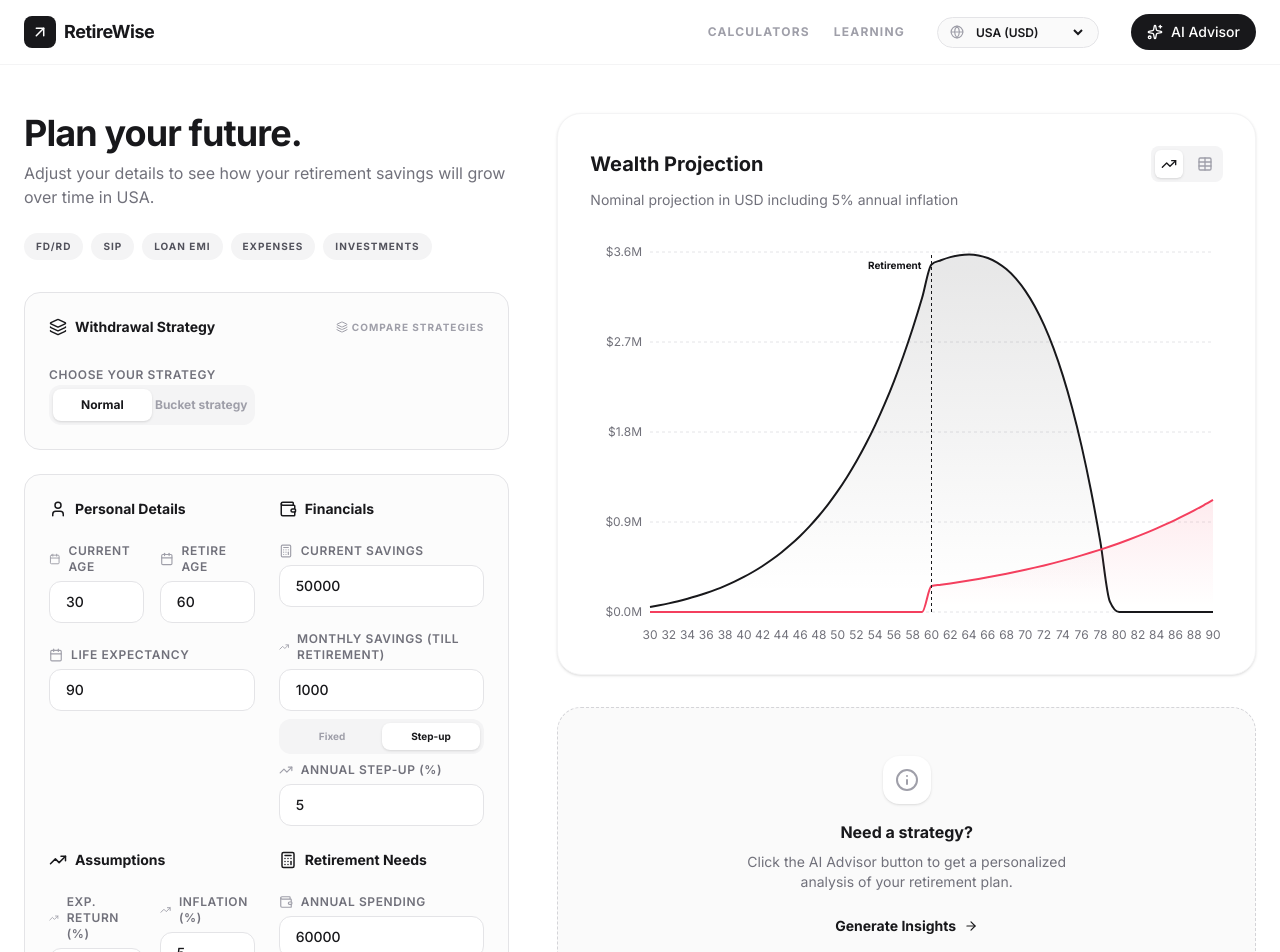
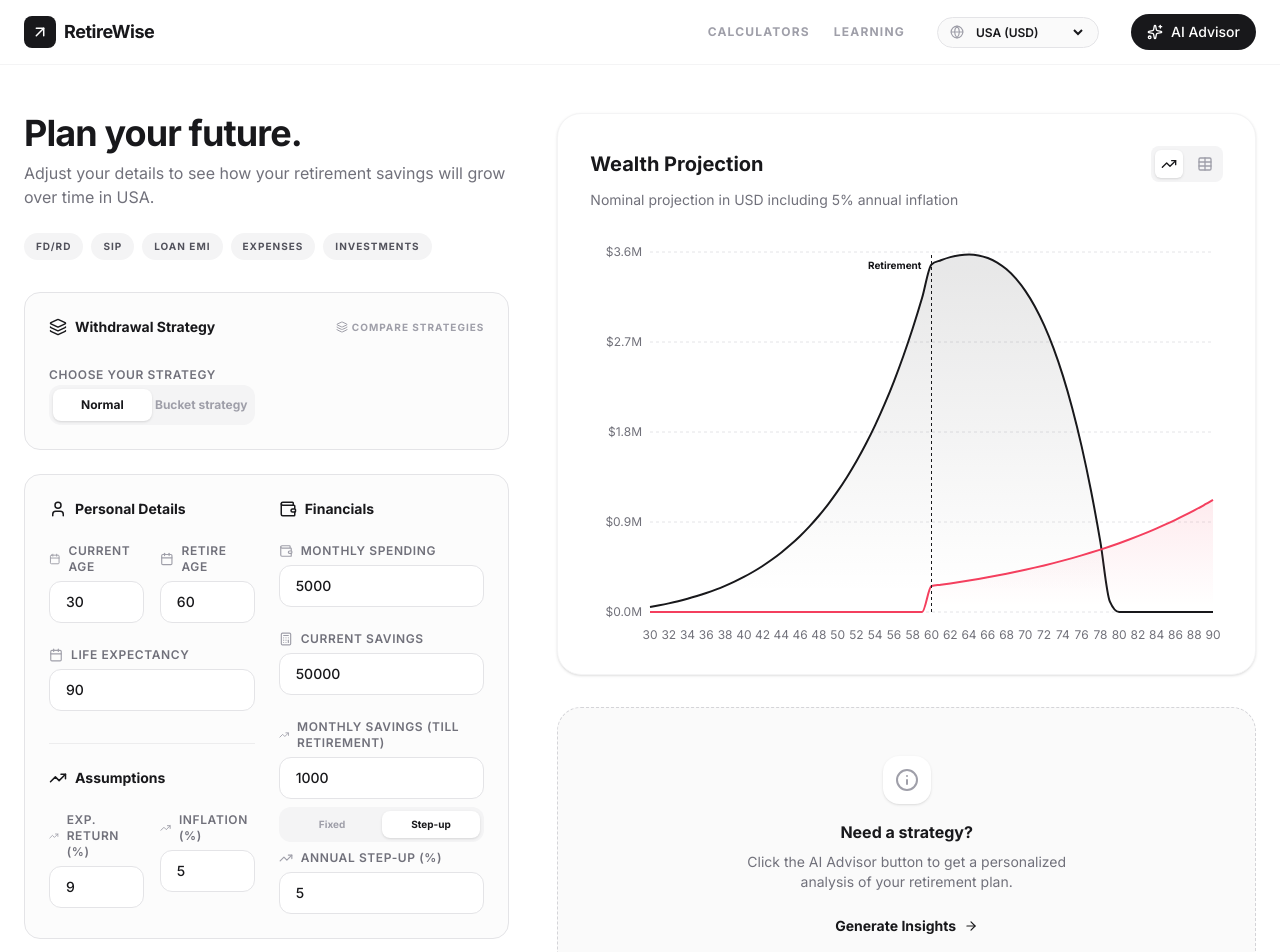
Before and after one commit to sachinmanchanda/retirewisev2, a React (Vite) app: page / in a window 1280 px wide. Shown: the top 952 px of the page. Built offline with nearby package versions, Linux system fonts and the light colour scheme.

Commit message:
Annual to monthly

```diff
--- a/server.ts
+++ b/server.ts
@@ -44,7 +44,7 @@ async function startServer() {
         Monthly Contribution: ${country.currencySymbol}${data.monthlyContribution} (${data.contributionType === 'step-up' ? `Step-up: Increases by ${data.stepUpRate}% annually` : 'Fixed amount'})
         Expected Annual Return: ${data.expectedReturn}%
         Expected Inflation: ${data.inflationRate}%
-        Planned Annual Spending in Retirement: ${country.currencySymbol}${data.retirementSpending} (Current Value)
+        Planned Spending in Retirement: ${country.currencySymbol}${data.monthlySpending}/month (${country.currencySymbol}${data.monthlySpending * 12}/year) (Current Value)
         Life Expectancy: ${data.lifeExpectancy}
 
         Calculated Metrics:
--- a/src/App.tsx
+++ b/src/App.tsx
@@ -28,7 +28,7 @@ const DEFAULT_DATA: RetirementData = {
   stepUpRate: 5,
   expectedReturn: 9,
   inflationRate: 5,
-  retirementSpending: 60000,
+  monthlySpending: 5000,
   lifeExpectancy: 90,
   strategy: 'normal',
   blockSize: 5,
@@ -47,7 +47,7 @@ export default function App() {
   const projection = useMemo(() => {
     const points: ProjectionPoint[] = [];
     let currentBalance = data.currentSavings;
-    let currentAnnualSpending = data.retirementSpending;
+    let currentAnnualSpending = data.monthlySpending * 12;
     let currentMonthlyContribution = data.monthlyContribution;
 
     // Bucket strategy state
@@ -133,7 +133,7 @@ export default function App() {
     const returns = data.expectedReturn / 100;
 
     // Annual spending at the start of retirement (inflated from today)
-    const initialRetirementSpending = data.retirementSpending * Math.pow(1 + inflation, data.retirementAge - data.currentAge);
+    const initialRetirementSpending = (data.monthlySpending * 12) * Math.pow(1 + inflation, data.retirementAge - data.currentAge);
 
     // Real rate of return for the Equity portion
     const realRate = (1 + returns) / (1 + inflation) - 1;
--- a/src/components/RetirementForm.tsx
+++ b/src/components/RetirementForm.tsx
@@ -113,6 +113,7 @@ export const RetirementForm: React.FC<Props> = ({ data, onChange, currencySymbol
 
       {/* Inputs Grid */}
       <div className="grid grid-cols-1 md:grid-cols-2 gap-6 p-6 bg-zinc-50/50 rounded-2xl border border-zinc-200">
+        <div className="space-y-8">
           <div className="space-y-6">
             <h3 className="text-sm font-bold text-zinc-900 flex items-center gap-2">
               <User size={18} /> Personal Details
@@ -124,10 +125,22 @@ export const RetirementForm: React.FC<Props> = ({ data, onChange, currencySymbol
             <InputGroup label="Life Expectancy" name="lifeExpectancy" icon={Calendar} value={data.lifeExpectancy} onChange={handleChange} min={data.retirementAge} max={120} />
           </div>
 
+          <div className="space-y-6 pt-6 border-t border-zinc-200/60">
+            <h3 className="text-sm font-bold text-zinc-900 flex items-center gap-2">
+              <TrendingUp size={18} /> Assumptions
+            </h3>
+            <div className="grid grid-cols-2 gap-4">
+              <InputGroup label="Exp. Return (%)" name="expectedReturn" icon={TrendingUp} value={data.expectedReturn} onChange={handleChange} step={0.1} />
+              <InputGroup label="Inflation (%)" name="inflationRate" icon={TrendingUp} value={data.inflationRate} onChange={handleChange} step={0.1} />
+            </div>
+          </div>
+        </div>
+
         <div className="space-y-6">
           <h3 className="text-sm font-bold text-zinc-900 flex items-center gap-2">
             <Wallet size={18} /> Financials
           </h3>
+          <InputGroup label="Monthly Spending" name="monthlySpending" icon={Wallet} value={data.monthlySpending} onChange={handleChange} />
           <InputGroup label="Current Savings" name="currentSavings" icon={Calculator} value={data.currentSavings} onChange={handleChange} />
           <div className="space-y-1.5">
             <InputGroup label="Monthly Savings (till retirement)" name="monthlyContribution" icon={TrendingUp} value={data.monthlyContribution} onChange={handleChange} />
@@ -161,23 +174,6 @@ export const RetirementForm: React.FC<Props> = ({ data, onChange, currencySymbol
             )}
           </div>
         </div>
-
-        <div className="space-y-6">
-          <h3 className="text-sm font-bold text-zinc-900 flex items-center gap-2">
-            <TrendingUp size={18} /> Assumptions
-          </h3>
-          <div className="grid grid-cols-2 gap-4">
-            <InputGroup label="Exp. Return (%)" name="expectedReturn" icon={TrendingUp} value={data.expectedReturn} onChange={handleChange} step={0.1} />
-            <InputGroup label="Inflation (%)" name="inflationRate" icon={TrendingUp} value={data.inflationRate} onChange={handleChange} step={0.1} />
-          </div>
-        </div>
-
-        <div className="space-y-6">
-          <h3 className="text-sm font-bold text-zinc-900 flex items-center gap-2">
-            <Calculator size={18} /> Retirement Needs
-          </h3>
-          <InputGroup label="Annual Spending" name="retirementSpending" icon={Wallet} value={data.retirementSpending} onChange={handleChange} />
-        </div>
       </div>
     </div>
   );
--- a/src/types.ts
+++ b/src/types.ts
@@ -25,7 +25,7 @@ export interface RetirementData {
   stepUpRate: number;
   expectedReturn: number;
   inflationRate: number;
-  retirementSpending: number;
+  monthlySpending: number;
   lifeExpectancy: number;
   strategy: RetirementStrategy;
   blockSize: number;
```
Lines whose indentation alone changed are shown as unchanged.
